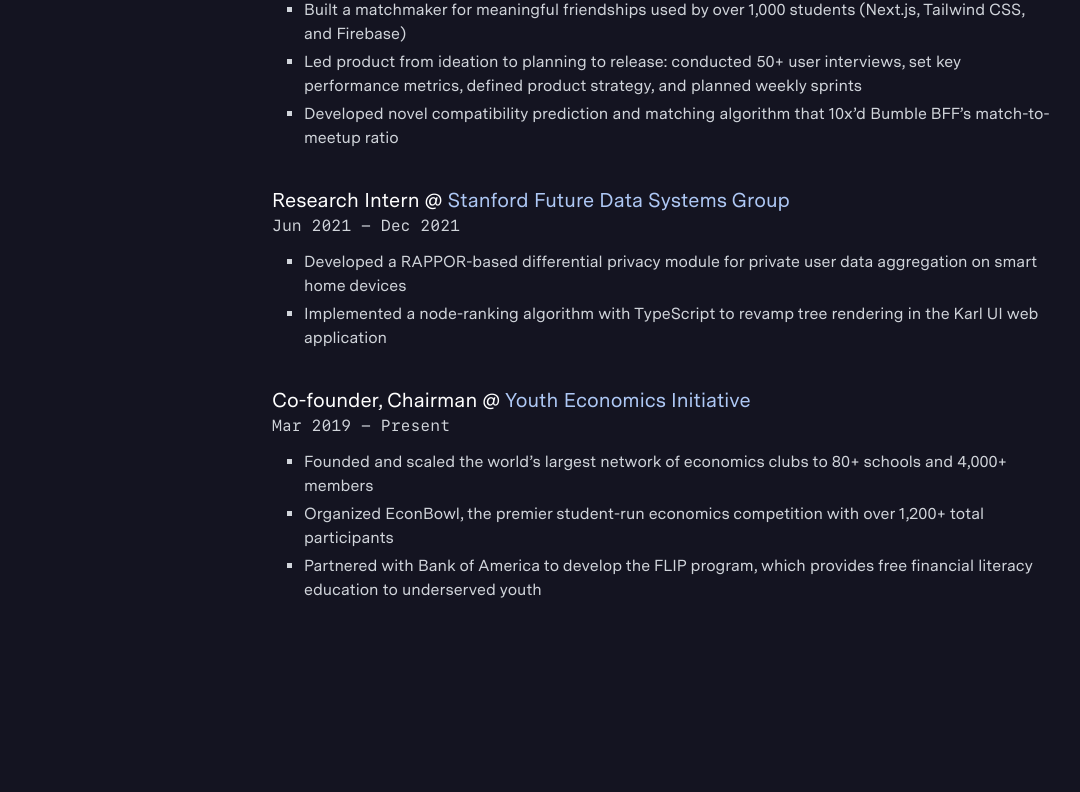
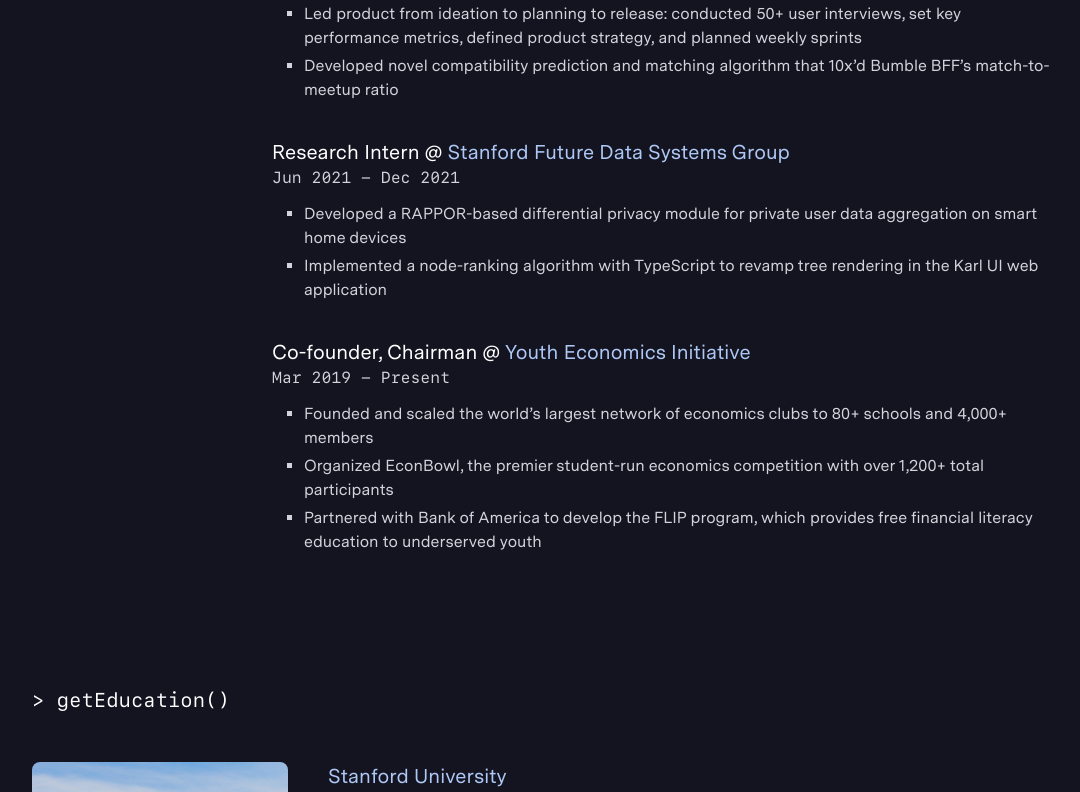
Before and after one commit to henryweng03/personal-site, a React (Create React App) app: page / in a window 1280 px wide. Shown: the part 1522-2314 px from the top of the page, without its empty margins (96-1176 px from the left). Built offline with nearby package versions, Linux system fonts and the light colour scheme.

Commit message:
Use space-y-XX instead of manually adding spacers in root

```diff
--- a/src/App.js
+++ b/src/App.js
@@ -17,28 +17,24 @@ function App() {
       <Header />
       <Hero />
 
+      <div className="flex flex-col space-y-32">
         <div id="experience">
           <Experiences />
         </div>
-      <div className="h-4 md:h-16 lg:h-28 bg-primary-dark" />
 
         <div id="education">
           <Education />
         </div>
-      <div className="h-12 md:h-24 lg:h-36 bg-primary-dark" />
 
         <div id="projects">
           <Projects />
         </div>
-      <div className="h-12 md:h-24 lg:h-36 bg-primary-dark" />
-      {/* Hover outline is 6 */}
-      <div className="-mt-6" />
-      {/* Reverses the extra div in projects */}
-      <div className="-mt-12" />
 
         <div id="skills">
           <Skills />
         </div>
+      </div>
+
       <div className="h-24 md:h-36 lg:h-48 bg-primary-dark" />
 
       <Footer />
--- a/src/sections/education.js
+++ b/src/sections/education.js
@@ -36,9 +36,8 @@ const highSchoolAwards = [
 
 const Education = () => {
   return (
-    <div className="h-auto bg-primary-dark">
+    <div className="h-auto">
       <div className="mx-auto max-w-6xl sm:pl-16 z-0">
-        <div className="h-12" />
         <h2 className="text-center sm:text-left section-header">
           {">"} getEducation()
         </h2>
--- a/src/sections/experience.js
+++ b/src/sections/experience.js
@@ -27,21 +27,19 @@ const Experience = ({ props }) => {
           <li>{bullet}</li>
         ))}
       </ul>
-      <div id={props.tag} className="h-8"></div>
     </div>
   );
 };
 
 const Experiences = () => {
   return (
-    <div className="h-auto bg-primary-dark">
+    <div className="h-auto">
       <div className="mx-auto max-w-6xl md:pl-16 z-0">
-        <div className="h-12" />
         <div className="experience-grid">
           <h2 className="text-center md:text-left section-header">
             {">"} getExperience()
           </h2>
-          <div className="col-start-2 mt-12 px-8 md:mt-0 col-end-2 md:pl-6 md:pr-16">
+          <div className="col-start-2 mt-12 px-8 md:mt-0 col-end-2 md:pl-6 md:pr-16 space-y-8">
             {experiences.map((experience) => (
               <Experience props={experience} />
             ))}
--- a/src/sections/projects.js
+++ b/src/sections/projects.js
@@ -8,13 +8,12 @@ const projData = projectData;
 
 const Projects = () => {
   return (
-    <div className="h-auto bg-primary-dark">
+    <div className="h-auto">
       <div className="mx-auto max-w-6xl sm:pl-16 z-0">
-        <div className="h-12"></div>
         <h2 className="text-center sm:text-left section-header">
           {">"} getProjects()
         </h2>
-        <div className="px-8 sm:pr-16 sm:pl-0 mt-12">
+        <div className="px-8 sm:pr-16 sm:pl-0 mt-12 space-y-12">
           {projData.map((data) => (
             <div>
               <ProjectCard
@@ -24,7 +23,6 @@ const Projects = () => {
                 imgSrc={data.imgSrc}
                 projectLink={data.projectLink}
               />
-              <div className="h-12"></div>
             </div>
           ))}
         </div>
--- a/src/sections/skills.js
+++ b/src/sections/skills.js
@@ -17,9 +17,8 @@ const SkillsList = ({ skills }) => {
 
 const Skills = () => {
   return (
-    <div className="h-auto bg-primary-dark">
+    <div className="h-auto">
       <div className="mx-auto max-w-6xl md:pl-16 z-0">
-        <div className="h-12" />
         <div className="skills-grid">
           <h2 className="text-center md:text-left section-header">
             {">"} getSkills()
--- a/tailwind.config.js
+++ b/tailwind.config.js
@@ -1,6 +1,5 @@
 module.exports = {
-  purge: ["./src/**/*.{js,jsx,ts,tsx}", "./public/index.html"],
-  darkMode: false, // or 'media' or 'class'
+  content: ["./src/**/*.{js,jsx,ts,tsx}", "./public/index.html"],
   theme: {
     extend: {
       fontFamily: {
@@ -33,8 +32,8 @@ module.exports = {
       },
     },
   },
-  variants: {
-    extend: {},
+  plugins: [],
+  corePlugins: {
+    preflight: true,
   },
-  plugins: [],
 };
```
Lines whose indentation alone changed are shown as unchanged.
